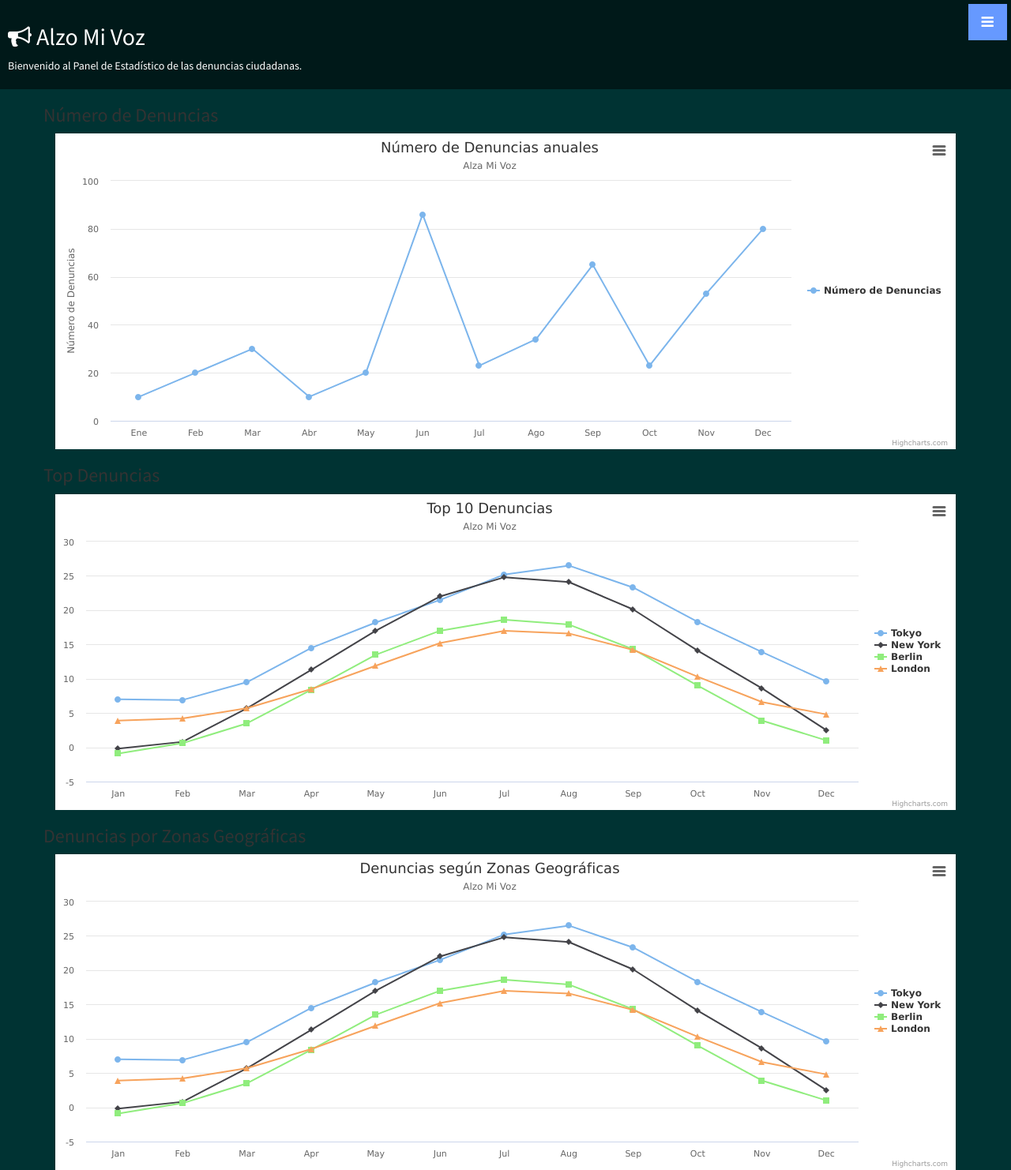
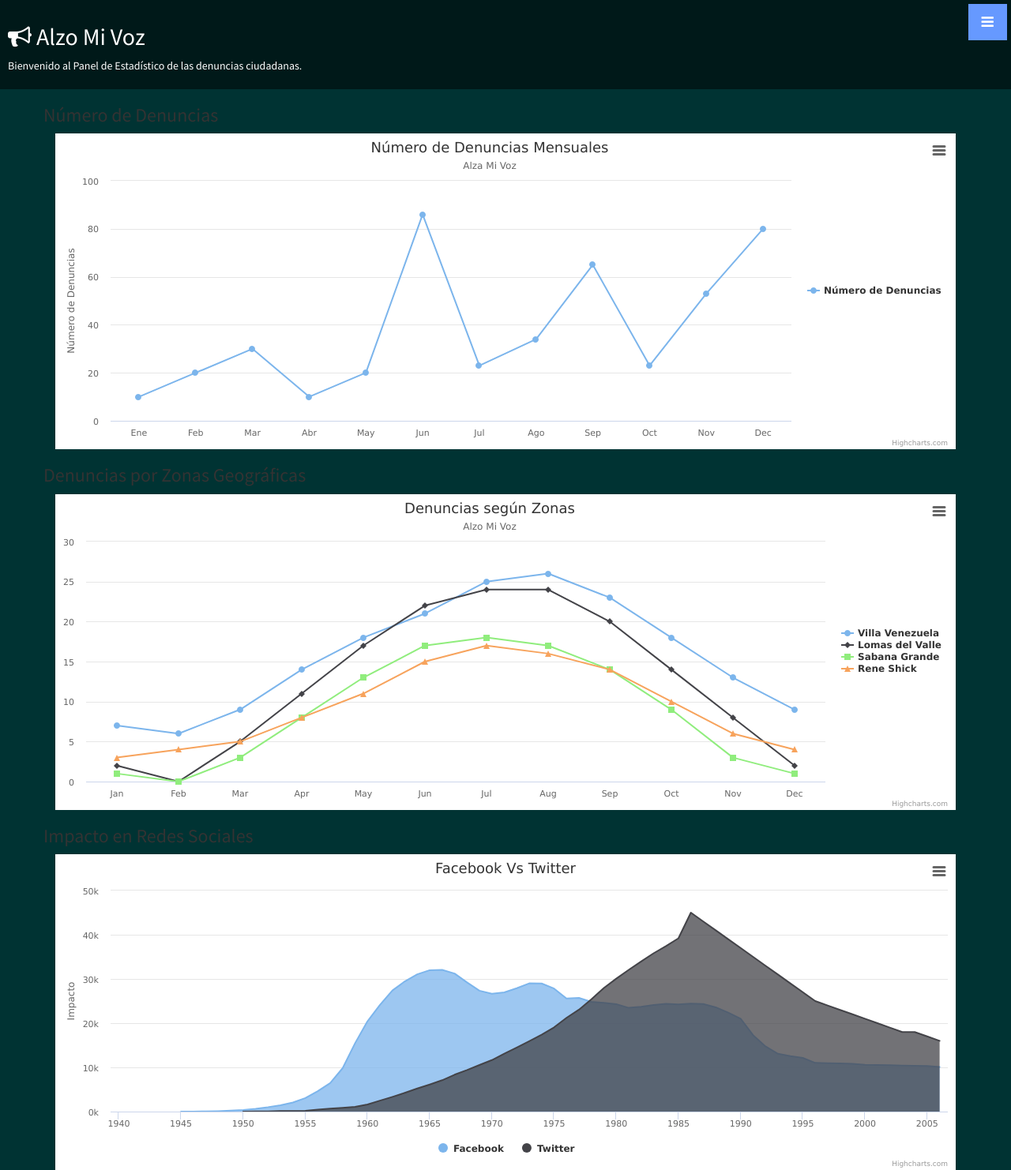
Before and after one commit to oscarmcm/AlzoMiVoz, a Django app: template alzomivoz/templates/denuncia/panel.html in a window 1280 px wide. Shown: the whole page at 79% size. Run offline with Django 3.2, Linux system fonts and the light colour scheme; the template is opened without the code that fills it, so the values that code supplies are empty; some libraries are stand-ins or nearby versions.

Commit message:
agregado mapas y graficos y compartir en las redes sociales

```diff
--- a/alzomivoz/apps/denuncia/views.py
+++ b/alzomivoz/apps/denuncia/views.py
@@ -30,7 +30,7 @@ class DenunciaList(ListView):
 
 def agregar_denuncia(request):
     if request.method == 'POST':
-        form = DenunciaForm(request.POST)
+        form = DenunciaForm(request.POST, request.FILES)
         if form.is_valid():
             nueva_denuncia = form.save()
 
--- a/alzomivoz/config/settings.py
+++ b/alzomivoz/config/settings.py
@@ -44,7 +44,8 @@ class Common(Configuration):
         'crispy_forms',
         'sorl.thumbnail',
         'rest_framework',
-        'social_auth'
+        'social_auth',
+        'django_social_share'
     )
 
     # Apps specific for this project go here.
--- a/alzomivoz/static/css/main.css
+++ b/alzomivoz/static/css/main.css
@@ -18,6 +18,16 @@ body {
     color: white;
 }
 
+.login > li > a{
+    color: #000 !important;
+}
+#map-canvas{
+    height: 100%;
+    width: 100%
+}
+#images{
+    list-style: none;
+}
 .text-vertical-center h1 {
     margin: 0;
     padding: 0;
--- a/alzomivoz/static/js/charts.js
+++ b/alzomivoz/static/js/charts.js
@@ -1,7 +1,7 @@
 $(function () {
     $('#container').highcharts({
         title: {
-            text: 'Número de Denuncias anuales',
+            text: 'Número de Denuncias Mensuales',
             x: -20 //center
         },
         subtitle: {
@@ -37,9 +37,9 @@ $(function () {
         }]
     });
 
-    $('#container2').highcharts({
+    $('#container3').highcharts({
         title: {
-            text: 'Top 10 Denuncias',
+            text: 'Denuncias según Zonas',
             x: -20 //center
         },
         subtitle: {
@@ -61,7 +61,7 @@ $(function () {
             }]
         },
         tooltip: {
-            valueSuffix: '°C'
+            valueSuffix: ''
         },
         legend: {
             layout: 'vertical',
@@ -70,65 +70,83 @@ $(function () {
             borderWidth: 0
         },
         series: [{
-            name: 'Tokyo',
-            data: [7.0, 6.9, 9.5, 14.5, 18.2, 21.5, 25.2, 26.5, 23.3, 18.3, 13.9, 9.6]
+            name: 'Villa Venezuela',
+            data: [7, 6, 9, 14, 18, 21, 25, 26, 23, 18, 13, 9]
         }, {
-            name: 'New York',
-            data: [-0.2, 0.8, 5.7, 11.3, 17.0, 22.0, 24.8, 24.1, 20.1, 14.1, 8.6, 2.5]
+            name: 'Lomas del Valle',
+            data: [2, 0, 5, 11, 17, 22, 24, 24, 20, 14, 8, 2]
         }, {
-            name: 'Berlin',
-            data: [-0.9, 0.6, 3.5, 8.4, 13.5, 17.0, 18.6, 17.9, 14.3, 9.0, 3.9, 1.0]
+            name: 'Sabana Grande',
+            data: [1, 0, 3, 8, 13, 17, 18, 17, 14, 9, 3, 1]
         }, {
-            name: 'London',
-            data: [3.9, 4.2, 5.7, 8.5, 11.9, 15.2, 17.0, 16.6, 14.2, 10.3, 6.6, 4.8]
+            name: 'Rene Shick',
+            data: [3, 4, 5, 8, 11, 15, 17, 16, 14, 10, 6, 4]
         }]
     });
 
-    $('#container3').highcharts({
+    $('#container4').highcharts({
+        chart: {
+            type: 'area'
+        },
         title: {
-            text: 'Denuncias según Zonas Geográficas',
-            x: -20 //center
-        },
-        subtitle: {
-            text: 'Alzo Mi Voz',
-            x: -20
+            text: 'Facebook Vs Twitter'
         },
         xAxis: {
-            categories: ['Jan', 'Feb', 'Mar', 'Apr', 'May', 'Jun',
-                'Jul', 'Aug', 'Sep', 'Oct', 'Nov', 'Dec']
+            allowDecimals: false,
+            labels: {
+                formatter: function () {
+                    return this.value; // clean, unformatted number for year
+                }
+            }
         },
         yAxis: {
             title: {
-                text: ''
+                text: 'Impacto'
             },
-            plotLines: [{
-                value: 0,
-                width: 1,
-                color: '#808080'
-            }]
+            labels: {
+                formatter: function () {
+                    return this.value / 1000 + 'k';
+                }
+            }
         },
         tooltip: {
-            valueSuffix: '°C'
+            pointFormat: '{series.name} produced <b>{point.y:,.0f}</b><br/>tokens in {point.x}'
         },
-        legend: {
-            layout: 'vertical',
-            align: 'right',
-            verticalAlign: 'middle',
-            borderWidth: 0
+        plotOptions: {
+            area: {
+                pointStart: 1940,
+                marker: {
+                    enabled: false,
+                    symbol: 'circle',
+                    radius: 2,
+                    states: {
+                        hover: {
+                            enabled: true
+                        }
+                    }
+                }
+            }
         },
         series: [{
-            name: 'Tokyo',
-            data: [7.0, 6.9, 9.5, 14.5, 18.2, 21.5, 25.2, 26.5, 23.3, 18.3, 13.9, 9.6]
+            name: 'Facebook',
+            data: [null, null, null, null, null, 6, 11, 32, 110, 235, 369, 640,
+                1005, 1436, 2063, 3057, 4618, 6444, 9822, 15468, 20434, 24126,
+                27387, 29459, 31056, 31982, 32040, 31233, 29224, 27342, 26662,
+                26956, 27912, 28999, 28965, 27826, 25579, 25722, 24826, 24605,
+                24304, 23464, 23708, 24099, 24357, 24237, 24401, 24344, 23586,
+                22380, 21004, 17287, 14747, 13076, 12555, 12144, 11009, 10950,
+                10871, 10824, 10577, 10527, 10475, 10421, 10358, 10295, 10104]
         }, {
-            name: 'New York',
-            data: [-0.2, 0.8, 5.7, 11.3, 17.0, 22.0, 24.8, 24.1, 20.1, 14.1, 8.6, 2.5]
-        }, {
-            name: 'Berlin',
-            data: [-0.9, 0.6, 3.5, 8.4, 13.5, 17.0, 18.6, 17.9, 14.3, 9.0, 3.9, 1.0]
-        }, {
-            name: 'London',
-            data: [3.9, 4.2, 5.7, 8.5, 11.9, 15.2, 17.0, 16.6, 14.2, 10.3, 6.6, 4.8]
+            name: 'Twitter',
+            data: [null, null, null, null, null, null, null, null, null, null,
+                5, 25, 50, 120, 150, 200, 426, 660, 869, 1060, 1605, 2471, 3322,
+                4238, 5221, 6129, 7089, 8339, 9399, 10538, 11643, 13092, 14478,
+                15915, 17385, 19055, 21205, 23044, 25393, 27935, 30062, 32049,
+                33952, 35804, 37431, 39197, 45000, 43000, 41000, 39000, 37000,
+                35000, 33000, 31000, 29000, 27000, 25000, 24000, 23000, 22000,
+                21000, 20000, 19000, 18000, 18000, 17000, 16000]
         }]
     });
 
+
 });
--- a/alzomivoz/templates/base.html
+++ b/alzomivoz/templates/base.html
@@ -32,19 +32,28 @@
             <li><a href="{% url 'mapa' %}"><i class="fa fa-map-marker"></i> Mapa De Incidencias</a></li>
             <li><a href="/denuncia/api/v1/posts/"><i class="fa fa-database"></i> REST API</a></li>
             <li><a href="/about"><i class="fa fa-info-circle"></i> Acerca de</a></li>
+            {% if user and not user.is_anonymous %}
+            <li>
+                <a>Hola {{ user.get_full_name|default:user.username }}!</a>
+            </li>
+            <li>
+                <a href="">Logout</a>
+            </li>
+            {% else %}
             <li>
                 <div class="dropdown">
                   <button class="btn btn-default dropdown-toggle" type="button" id="dropdownMenu1" data-toggle="dropdown">
                     Login
                     <span class="caret"></span>
                   </button>
-                  <ul class="dropdown-menu" role="menu" aria-labelledby="dropdownMenu1">
+                  <ul class="dropdown-menu login" role="menu" aria-labelledby="dropdownMenu1">
                     <li role="presentation"><a role="menuitem" tabindex="-1" href="{% url 'socialauth_begin' 'google-oauth2' %}">Login with Google</a></li>
                     <li role="presentation"><a role="menuitem" tabindex="-1" href="{% url 'socialauth_begin' 'facebook' %}">Login with Facebook</a></li>
                     <li role="presentation"><a role="menuitem" tabindex="-1" href="{% url 'socialauth_begin' 'twitter' %}">Login with Twitter</a></li>
                   </ul>
                 </div>
             </li>
+            {% endif %}
         </ul>
 
         <div class="footer">
--- a/alzomivoz/templates/denuncia/denuncia_list.html
+++ b/alzomivoz/templates/denuncia/denuncia_list.html
@@ -1,5 +1,5 @@
 {% extends 'base.html' %}
-{% load thumbnail staticfiles i18n %}
+{% load thumbnail staticfiles i18n social_share %}
 {% block content %}
     <header id="top">
         <div class="text">
@@ -35,6 +35,8 @@
                     <div class="col-md-2">
                         <a href="#"><i class="fa fa-bullhorn fa-2x"></i></a>
                         <span class="totalPulls">1</span>
+                        <p>{% post_to_facebook "{{denuncia.titulo}}" "Post to Facrebook" %}</p>
+                        <p>{% post_to_twitter "#AlzoMiVoz - {{denuncia.titulo}}!" object_or_url "Post to Twitter" %}</p>
                     </div>
                 </div>
             </div>
--- a/alzomivoz/templates/denuncia/panel.html
+++ b/alzomivoz/templates/denuncia/panel.html
@@ -25,10 +25,10 @@
             <div class="col-md-12">
                 <div class="row">
                     <div class="titlechart">
-                            <h3>Top Denuncias</h3>
+                        <h3>Denuncias por Zonas Geográficas</h3>
                     </div>
                     <div class="col-md-12">
-                            <div id="container2" style="min-width: 250px; height: 400px; margin: 0 auto"></div>
+                        <div id="container3" style="min-width: 250px; height: 400px; margin: 0 auto"></div>
                     </div>
                 </div>
             </div>
@@ -39,10 +39,10 @@
             <div class="col-md-12">
                 <div class="row">
                     <div class="titlechart">
-                            <h3>Denuncias por Zonas Geográficas</h3>
+                        <h3>Impacto en Redes Sociales</h3>
                     </div>
                     <div class="col-md-12">
-                            <div id="container3" style="min-width: 250px; height: 400px; margin: 0 auto"></div>
+                        <div id="container4" style="min-width: 250px; height: 400px; margin: 0 auto"></div>
                     </div>
                 </div>
             </div>
--- a/requeriments.txt
+++ b/requeriments.txt
@@ -10,7 +10,7 @@ djangorestframework==2.4.3
 sorl-thumbnail==11.12
 wsgiref==0.1.2
 django-social-auth==0.7.28
-
+django-social-share==0.2.1
 dj-static==0.0.5
 gunicorn==18.0
 psycopg2==2.5.2
```
Also changed, not shown: alzomivoz/templates/denuncia/mapa.html (+106 -3 lines), alzomivozdb.sqlite3, media/denuncia/IMG_20141106_112348.jpg (added), media/denuncia/basura_5.jpg (added), 2 other files. Lines whose indentation alone changed are shown as unchanged.
